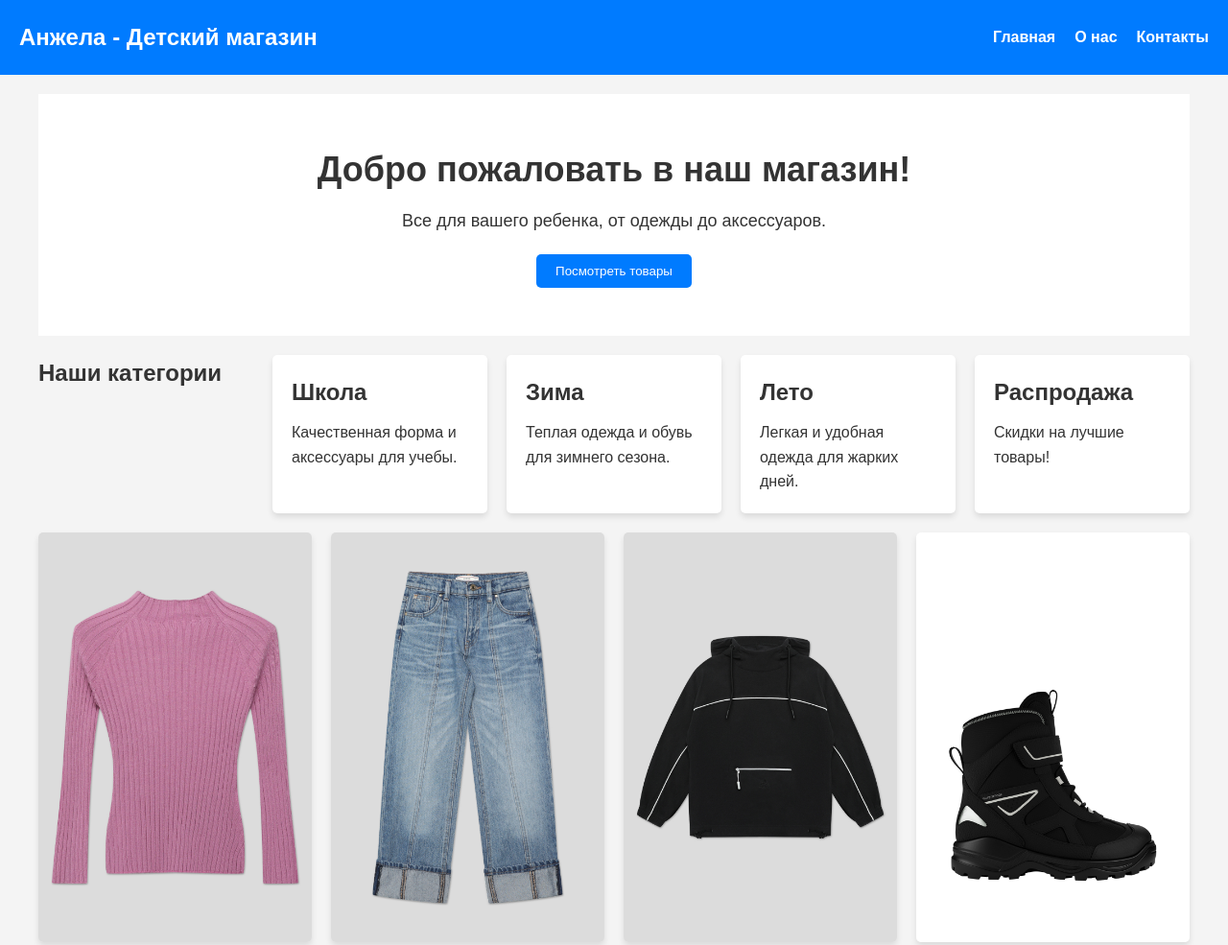
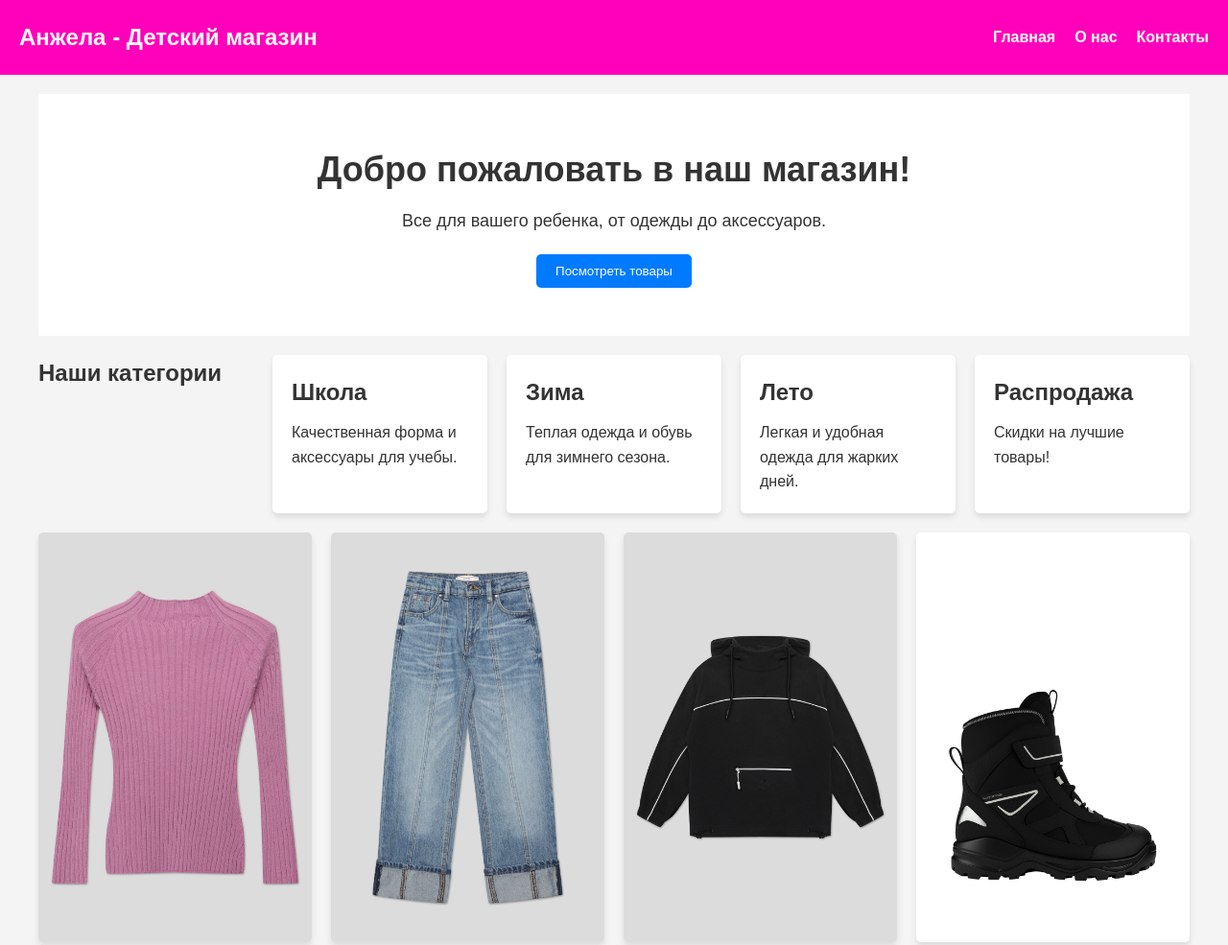
Before and after one commit to RuslanJuniorNavsegda/-children-s_clothing_store, a plain HTML site: page index.html in a window 1280 px wide. Shown: the top 985 px of the page at 96% size. Drawn offline with Linux system fonts and the light colour scheme.

Commit message:
поменял цвет

```diff
--- a/styles.css
+++ b/styles.css
@@ -18,7 +18,7 @@
     justify-content: space-between;
     align-items: center;
     padding: 20px;
-    background-color: #007bff;
+    background-color: #ff00bb;
     color: white;
   }
 
```
